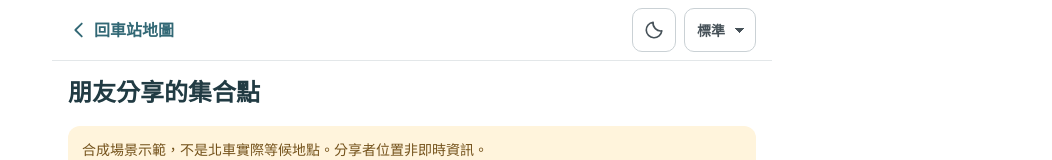
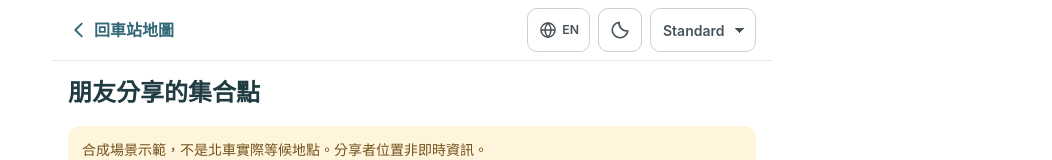
Before and after one commit to ShiYu0318/CodeFest-2026-Taipei-Maze, a Vue app in the folder app/: page /meet in a window 1280 px wide. Shown: the top 160 px of the page, without its empty margins (228-1280 px from the left). Built offline with nearby package versions, Linux system fonts and the light colour scheme.

Commit message:
feat: add a language picker and limit Zhuyin to Traditional Chinese

```diff
--- a/app/src/App.vue
+++ b/app/src/App.vue
@@ -15,14 +15,23 @@
 import { onMounted, watch } from "vue";
 import FloatingChat from "./components/FloatingChat.vue";
 import { useDisplayPreferences } from "./display/preferences.mjs";
+import { htmlLang, useI18n } from "./i18n/index.mjs";
 import "./display/display-preferences.css";
 
 const { theme } = useDisplayPreferences();
+const { locale } = useI18n();
 onMounted(() => {
   watch(
     theme,
     (value) => {
       document.documentElement.dataset.mazeTheme = value;
+    },
+    { immediate: true }
+  );
+  watch(
+    locale,
+    (value) => {
+      document.documentElement.lang = htmlLang(value);
     },
     { immediate: true }
   );
--- a/app/src/components/DisplayControls.vue
+++ b/app/src/components/DisplayControls.vue
@@ -1,12 +1,44 @@
 <!-- SPDX-License-Identifier: AGPL-3.0-or-later -->
 <template>
-  <div class="display-controls" role="group" aria-label="顯示設定">
+  <div class="display-controls" role="group" :aria-label="t('display.group')">
+    <label class="display-language" :title="t('lang.label')">
+      <span class="display-visually-hidden">{{ t("lang.label") }}</span>
+      <svg viewBox="0 0 24 24" aria-hidden="true">
+        <circle
+          cx="12"
+          cy="12"
+          r="8.5"
+          fill="none"
+          stroke="currentColor"
+          stroke-width="1.7"
+        />
+        <path
+          d="M3.5 12h17M12 3.5c2.4 2.4 3.5 5.2 3.5 8.5s-1.1 6.1-3.5 8.5c-2.4-2.4-3.5-5.2-3.5-8.5S9.6 5.9 12 3.5Z"
+          fill="none"
+          stroke="currentColor"
+          stroke-width="1.7"
+        />
+      </svg>
+      <span class="display-language-code" aria-hidden="true">{{
+        shortCode
+      }}</span>
+      <select :value="locale" @change="setLocale($event.target.value)">
+        <option
+          v-for="item in LOCALES"
+          :key="item.code"
+          :value="item.code"
+          :lang="item.htmlLang"
+        >
+          {{ item.nativeName }}
+        </option>
+      </select>
+    </label>
     <button
       class="display-theme-switch"
       type="button"
       role="switch"
       :aria-checked="theme === 'dark'"
-      :title="theme === 'dark' ? '切換為淺色模式' : '切換為深色模式'"
+      :title="theme === 'dark' ? t('display.toLight') : t('display.toDark')"
       @click="toggleTheme"
     >
       <svg v-if="theme === 'dark'" viewBox="0 0 24 24" aria-hidden="true">
@@ -35,28 +67,34 @@
         />
       </svg>
       <span class="display-visually-hidden"
-        ><ZhuyinText text="深色模式"
+        ><ZhuyinText :text="t('display.dark')"
       /></span>
     </button>
     <label class="display-mode-label">
-      <span class="display-visually-hidden">介面模式</span>
+      <span class="display-visually-hidden">{{ t("display.mode") }}</span>
       <select
         :value="displayMode"
         @change="setDisplayMode($event.target.value)"
       >
-        <option value="standard">標準</option>
-        <option value="child">兒童</option>
-        <option value="senior">長者</option>
+        <option value="standard">{{ t("display.standard") }}</option>
+        <option value="child">{{ t("display.child") }}</option>
+        <option value="senior">{{ t("display.senior") }}</option>
       </select>
     </label>
   </div>
 </template>
 
 <script setup>
+import { computed } from "vue";
 import { useDisplayPreferences } from "../display/preferences.mjs";
+import { LOCALES, useI18n } from "../i18n/index.mjs";
 import ZhuyinText from "./ZhuyinText.vue";
 import "../display/display-preferences.css";
 
 const { theme, displayMode, toggleTheme, setDisplayMode } =
   useDisplayPreferences();
+const { locale, setLocale, t } = useI18n();
+const shortCode = computed(() =>
+  locale.value === "zh-TW" ? "中" : locale.value.toUpperCase()
+);
 </script>
--- a/app/src/components/ZhuyinText.vue
+++ b/app/src/components/ZhuyinText.vue
@@ -1,6 +1,6 @@
 <!-- SPDX-License-Identifier: AGPL-3.0-or-later -->
 <template>
-  <span v-if="displayMode === 'child'" class="zhuyin-text">
+  <span v-if="annotate" class="zhuyin-text">
     <span class="zhuyin-readable">{{ text }}</span>
     <span aria-hidden="true">
       <template v-for="(part, index) in parts" :key="index">
@@ -28,11 +28,17 @@
 import { computed } from "vue";
 import { useDisplayPreferences } from "../display/preferences.mjs";
 import { annotateZhuyin, splitZhuyin } from "../display/zhuyin.mjs";
+import { useI18n } from "../i18n/index.mjs";
 
 const props = defineProps({ text: { type: String, default: "" } });
 const { displayMode } = useDisplayPreferences();
+const { locale } = useI18n();
+// Zhuyin only helps children reading Traditional Chinese.
+const annotate = computed(
+  () => displayMode.value === "child" && locale.value === "zh-TW"
+);
 const parts = computed(() =>
-  displayMode.value === "child"
+  annotate.value
     ? annotateZhuyin(props.text).map((part) => ({
         ...part,
         ...(part.reading ? splitZhuyin(part.reading) : {}),
--- a/app/src/display/display-preferences.css
+++ b/app/src/display/display-preferences.css
@@ -119,7 +119,9 @@ html[data-maze-theme="dark"] {
 
 .display-controls {
   display: flex;
-  flex: none;
+  flex: 0 1 auto;
+  min-width: 0;
+  justify-content: flex-end;
   flex-wrap: nowrap;
   align-items: center;
   gap: 8px;
@@ -165,6 +167,7 @@ html[data-maze-theme="dark"] {
 .display-mode-label {
   display: inline-flex;
   align-items: center;
+  min-width: 0;
 }
 .display-mode-label select {
   appearance: none;
@@ -176,6 +179,51 @@ html[data-maze-theme="dark"] {
   background-size: 5px 5px, 5px 5px;
   background-repeat: no-repeat;
   font-weight: 600;
+  /* Long labels such as "Người cao tuổi" must not widen the toolbar. */
+  min-width: 0;
+  max-width: 9.5em;
+  overflow: hidden;
+  text-overflow: ellipsis;
+  white-space: nowrap;
+}
+.display-language {
+  position: relative;
+  display: inline-flex;
+  align-items: center;
+  justify-content: center;
+  gap: 4px;
+  box-sizing: border-box;
+  height: var(--display-control-height);
+  min-width: var(--display-control-height);
+  padding: 0 10px;
+  border: 1px solid var(--tp-gray-200);
+  border-radius: var(--tp-radius-button);
+  background: var(--surface);
+  color: var(--tp-gray-700);
+  font-weight: 600;
+}
+.display-language svg {
+  width: 20px;
+  height: 20px;
+  flex: none;
+}
+.display-language-code {
+  font-size: 0.875em;
+  line-height: 1;
+}
+/* The native picker stays usable and accessible; only its box is hidden. */
+.display-language select {
+  position: absolute;
+  inset: 0;
+  width: 100%;
+  height: 100%;
+  opacity: 0;
+  font-size: 16px;
+  cursor: pointer;
+}
+.display-language:focus-within {
+  outline: 3px solid var(--tp-primary-500);
+  outline-offset: 2px;
 }
 .display-visually-hidden {
   position: absolute;
--- a/app/src/display/zhuyin.mjs
+++ b/app/src/display/zhuyin.mjs
@@ -4,6 +4,7 @@
 // Match reviewed phrases only; never guess an unknown character's pronunciation.
 const entries = [
   ["此舊版", "ㄘˇ ㄐㄧㄡˋ ㄅㄢˇ"],
+  ["樓層通道", "ㄌㄡˊ ㄘㄥˊ ㄊㄨㄥ ㄉㄠˋ"],
   ["尚未對應", "ㄕㄤˋ ㄨㄟˋ ㄉㄨㄟˋ ㄧㄥˋ"],
   ["正式地圖", "ㄓㄥˋ ㄕˋ ㄉㄧˋ ㄊㄨˊ"],
   ["的已核准等候區", "˙ㄉㄜ ㄧˇ ㄏㄜˊ ㄓㄨㄣˇ ㄉㄥˇ ㄏㄡˋ ㄑㄩ"],
```
Also changed, not shown: 1 other file (tests, documents, lock files or other folders).
